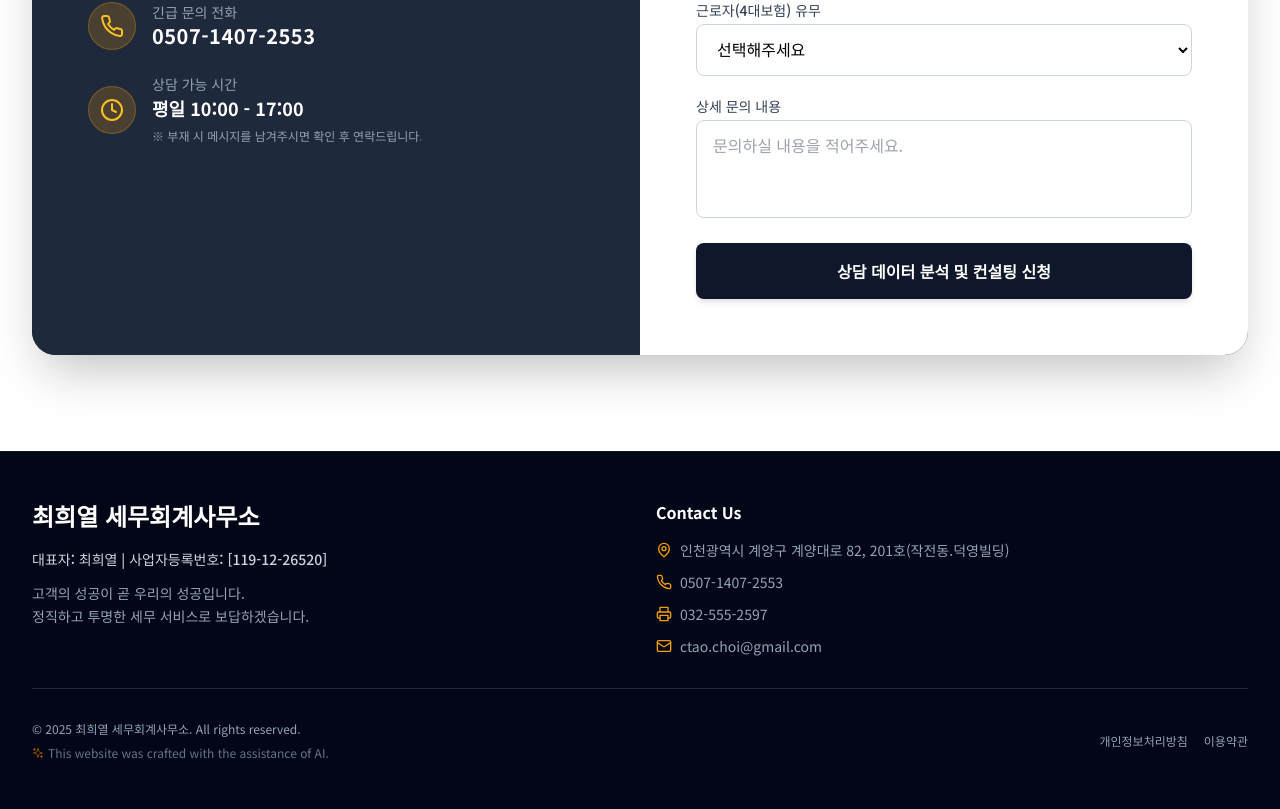
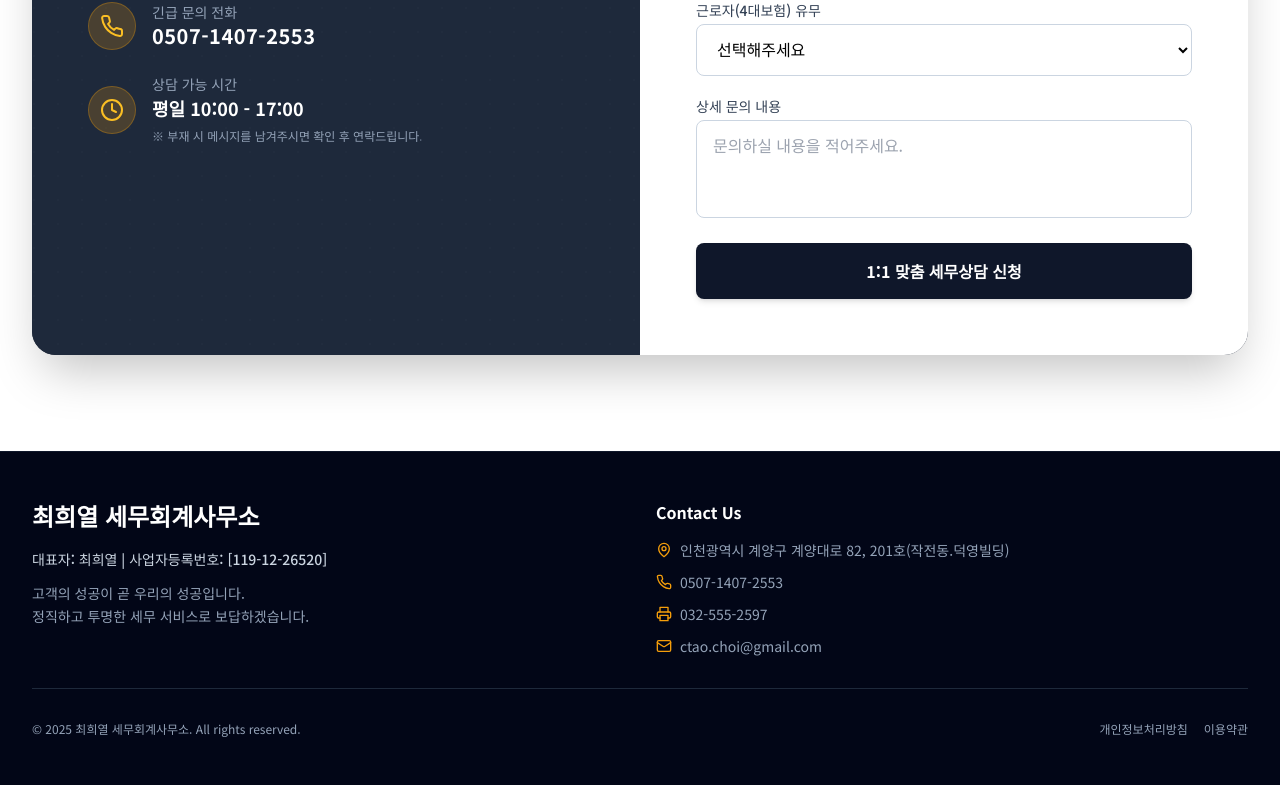
Before and after one commit to choiheeyeol/my-hompage, a React (Vite) app: page / in a window 1280 px wide. Shown: the part 3815-4624 px from the top of the page. After the commit the page ends 4600 px from the top, so only its background shows below. Built offline with nearby package versions, Linux system fonts and the light colour scheme.

Commit message:
fix: 로고 브랜드명 통일, 푸터 AI 문구 삭제, CTA 버튼 문구 통일, title/description SEO 개선

```diff
--- a/index.html
+++ b/index.html
@@ -9,7 +9,7 @@
     <meta charset="UTF-8" />
     <meta name="viewport" content="width=device-width, initial-scale=1.0" />
 
-    <title>최희열세무회계사무소 - 전문 세무 컨설팅 | 사업 생애주기 맞춤 솔루션</title>
+    <title>최희열세무회계사무소 - 인천·수도권 세무 컨설팅 | 사업 생애주기 맞춤 솔루션</title>
     <meta name="description" content="2004년 합격, 20년 경력의 세무사가 제공하는 맞춤 세무 컨설팅. 기장대리, 세무조정, 재산세제, 위기관리까지 사업 전반을 지원합니다." />
     <meta name="keywords" content="세무사, 세무회계, 기장대리, 세무신고, 법인세, 소득세, 양도세, 상속세, 증여세, 사업컨설팅, 최희열세무사" />
     <meta name="author" content="최희열세무회계사무소" />
--- a/src/components/ContactCTA.tsx
+++ b/src/components/ContactCTA.tsx
@@ -264,13 +264,13 @@ const ContactCTA: React.FC = () => {
                 </div>
 
                 <button type="submit" className="w-full bg-slate-900 hover:bg-slate-800 text-white font-bold py-4 rounded-lg transition-all shadow-md transform active:scale-[0.98]">
-                  상담 데이터 분석 및 컨설팅 신청
+                  1:1 맞춤 세무상담 신청
                 </button>
               </form>
             ) : (
               <div className="w-full animate-in fade-in duration-700">
                 <div className="flex items-center justify-between mb-4">
-                  <h3 className="text-lg font-bold text-amber-700 italic">정밀 진단 진행 중...</h3>
+                  <h3 className="text-lg font-bold text-amber-700 italic">상담 신청 접수 중...</h3>
                   <button onClick={handleGoHome} className="flex items-center space-x-1 text-xs font-bold text-slate-500 hover:text-slate-800 bg-slate-100 px-3 py-2 rounded-full transition-all border border-slate-200">
                     <RotateCcw size={14} />
                     <span>메인으로 이동</span>
--- a/src/components/Footer.tsx
+++ b/src/components/Footer.tsx
@@ -1,6 +1,6 @@
 import React from 'react';
 import { CONTACT_INFO } from '../constants';
-import { Mail, Phone, MapPin, Printer, Sparkles } from 'lucide-react';
+import { Mail, Phone, MapPin, Printer } from 'lucide-react';
 
 const Footer: React.FC = () => {
   return (
@@ -65,10 +65,6 @@ const Footer: React.FC = () => {
         <div className="border-t border-slate-800 pt-8 mt-8 text-xs text-center md:text-left flex flex-col md:flex-row justify-between items-center gap-4">
           <div className="flex flex-col gap-2">
             <p>&copy; {new Date().getFullYear()} 최희열 세무회계사무소. All rights reserved.</p>
-            <div className="flex items-center justify-center md:justify-start text-slate-500">
-              <Sparkles className="w-3 h-3 mr-1 text-amber-600/60" />
-              <span>This website was crafted with the assistance of AI.</span>
-            </div>
           </div>
 
           <div className="flex space-x-4">
```
